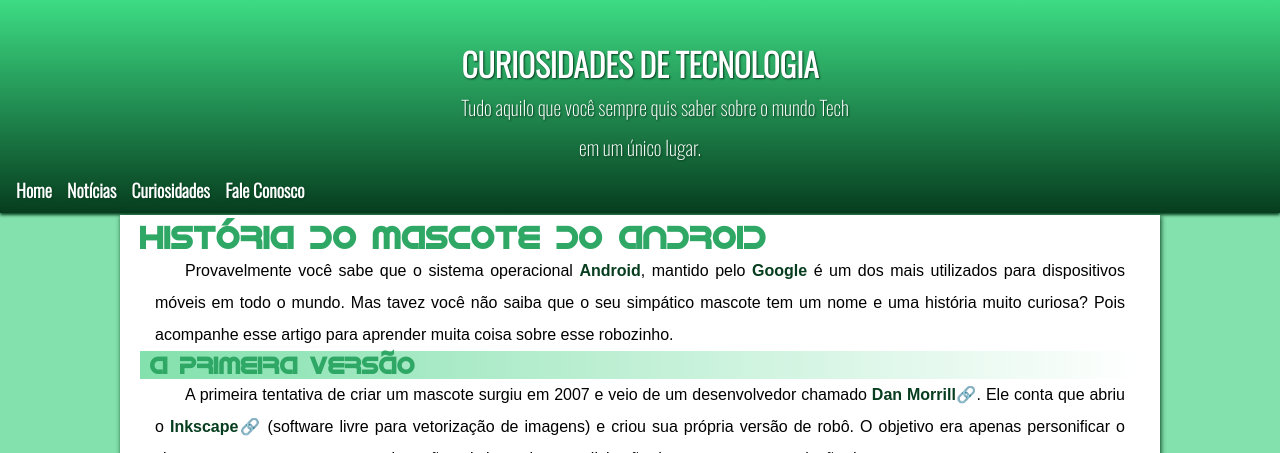
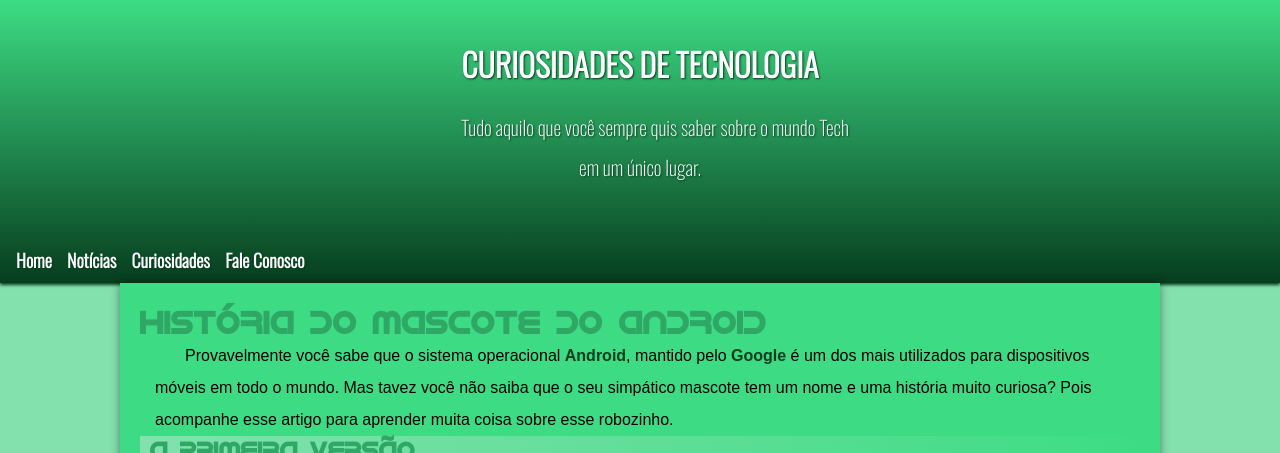
Before and after one commit to itsdamel/Site-Android, a plain HTML site: page index.html in a window 1280 px wide. Shown: the top 453 px of the page. Drawn offline with nearby package versions, Linux system fonts and the light colour scheme.

Commit message:
Update style.css
cpy

```diff
--- a/style.css
+++ b/style.css
@@ -25,29 +25,32 @@
 body{
     background-color: var(--cor2);
     font-family: var(--font2);
-    text-align: justify;
-    margin: 0px;
-
 }
 
 header{
+    background-image: linear-gradient(0deg,var(--cor5), var(--cor3));
     min-height: 150px;
+    text-align: center;
     padding-top: 40px;
     font-family: var(--fonte0);
-    background-image: linear-gradient(0deg,var(--cor5), var(--cor3));
     text-shadow: 1px 1px 2px var(--cor5);
-    text-align: center;
     color: var(--cor0);
     box-shadow: 0px 2px 3px var(--cor5);
 }
 
 header > h1{
     font-weight: 700;
+    margin-bottom: 20px;
 }
 
 header > p{
     font-weight: lighter;
     font-size: 20px;
+    max-width: 600px;
+    padding-right: 10px;
+    padding-left: 10px;
+     margin: auto;
+    padding-bottom: 50px;
 }
 
 nav{
@@ -72,17 +75,15 @@ nav > a:hover{
 }
 
 main{
+  min-width: 300px;
+    max-width: 1000px;
     margin: auto;
-    padding: 3px 20px;
-    margin-top: 1.5px;
     margin-bottom: 30px;
-    min-width: 300px;
-    max-width: 1000px;
+    padding: 20px;
+    background-color: var(--cor3);
+    box-shadow: 0px 0px 10px rgba(0, 0, 0, 0.418);
     border-bottom-left-radius: 10px;
     border-bottom-right-radius: 10px;
-    background-color: var(--cor0);
-    box-shadow: 1px 1px 5px var(--cor5);
-
 }
 
 .letra-android{
@@ -177,7 +178,6 @@ footer{
     text-align: center;
     font-size: 14px;
     padding: 5px;
-    box-shadow: 0px -2px 2px var(--cor5);
 
 }
 footer > a{
```
